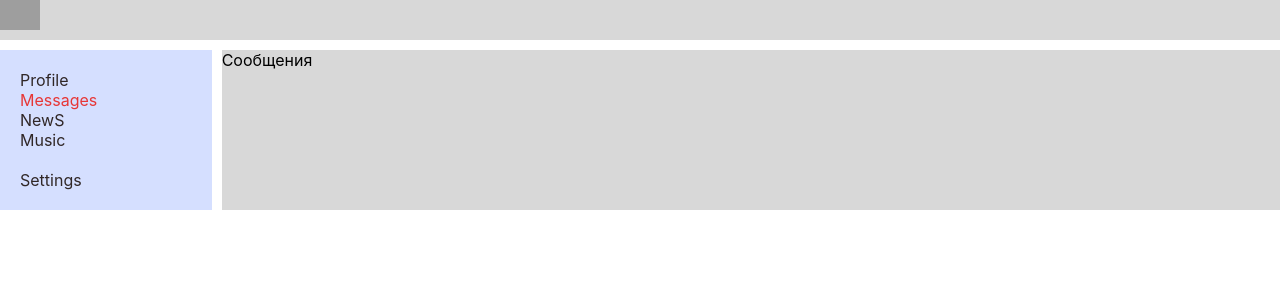
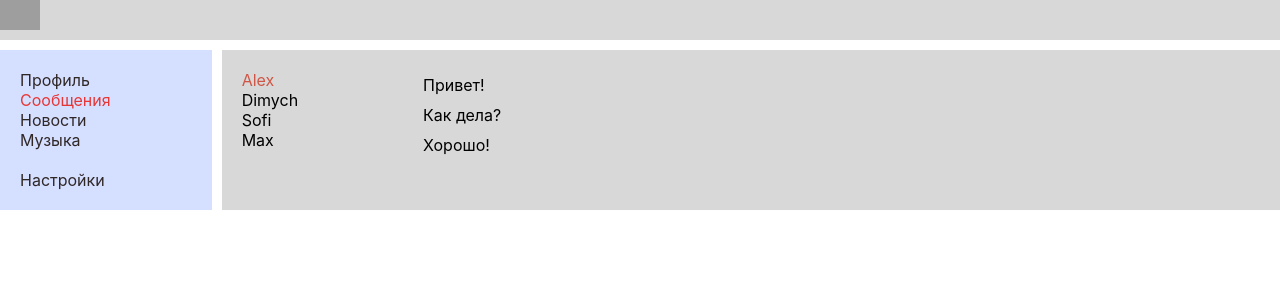
Before and after one commit to medrom4/it-cam, a React (Create React App) app: page /dialogs in a window 1280 px wide. Shown: the top 300 px of the page. Built offline with nearby package versions, Linux system fonts and the light colour scheme; grey boxes are pictures that could not be loaded.

Commit message:
react21-dialogs

```diff
--- a/src/components/Dialogs/Dialogs.jsx
+++ b/src/components/Dialogs/Dialogs.jsx
@@ -3,8 +3,27 @@ import s from './Dialogs.module.css';
 
 const Dialogs = () => {
     return (
-        <div>
-            Сообщения
+        <div className={s.dialogs}>
+            <div className={s.dialogsItems}>
+                <div className={s.dialog + ' ' + s.active}>
+                    Alex
+                </div>
+                <div className={s.dialog}>
+                    Dimych
+                </div>
+                <div className={s.dialog}>
+                    Sofi
+                </div>
+                <div className={s.dialog}>
+                    Max
+                </div>
+            </div>
+
+            <div className={s.messages}>
+                <div className={s.message}>Привет!</div>
+                <div className={s.message}>Как дела?</div>
+                <div className={s.message}>Хорошо!</div>
+            </div>
         </div>
     )
 }
--- a/src/components/Dialogs/Dialogs.module.css
+++ b/src/components/Dialogs/Dialogs.module.css
@@ -0,0 +1,20 @@
+.dialogs {
+    display: grid;
+    grid-template-columns: 2fr 10fr;
+}
+
+.dialogsItems {
+    padding: 20px;
+}
+
+.dialogsItems .active {
+    color: rgb(207, 86, 70);
+}
+
+.messages {
+    padding: 20px;
+}
+
+.messages .message {
+    padding: 5px;
+}
--- a/src/components/Navbar/Navbar.jsx
+++ b/src/components/Navbar/Navbar.jsx
@@ -6,19 +6,19 @@ import { NavLink } from 'react-router-dom';
 const Navbar = () => {
     return <nav className={s.nav}>
         <div className={s.item}>
-            <NavLink to="/profile" activeClassName={s.activeLink}>Profile</NavLink>
+            <NavLink to="/profile" activeClassName={s.activeLink}>Профиль</NavLink>
         </div>
         <div className={s.item}>
-            <NavLink to="/dialogs" activeClassName={s.activeLink}>Messages</NavLink>
+            <NavLink to="/dialogs" activeClassName={s.activeLink}>Сообщения</NavLink>
         </div>
         <div className={s.item}>
-            <NavLink to="/news" activeClassName={s.activeLink}>NewS</NavLink>
+            <NavLink to="/news" activeClassName={s.activeLink}>Новости</NavLink>
         </div>
         <div className={s.item}>
-            <NavLink to="/music" activeClassName={s.activeLink}>Music</NavLink>
+            <NavLink to="/music" activeClassName={s.activeLink}>Музыка</NavLink>
         </div ><br />
         <div className={s.item}>
-            <NavLink to="/settings" activeClassName={s.activeLink}>Settings</NavLink>
+            <NavLink to="/settings" activeClassName={s.activeLink}>Настройки</NavLink>
         </div>
     </nav>
 }
```
